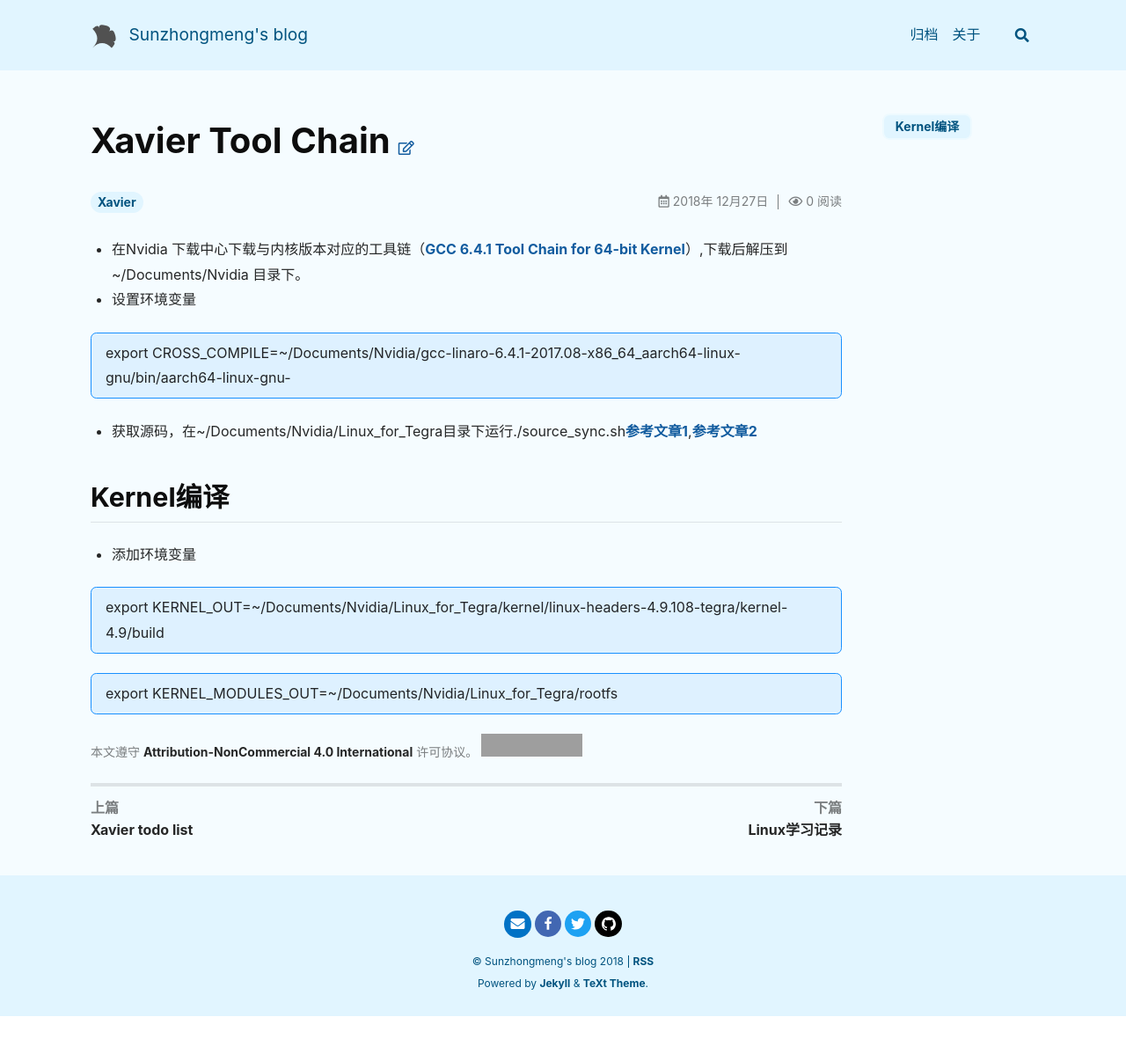
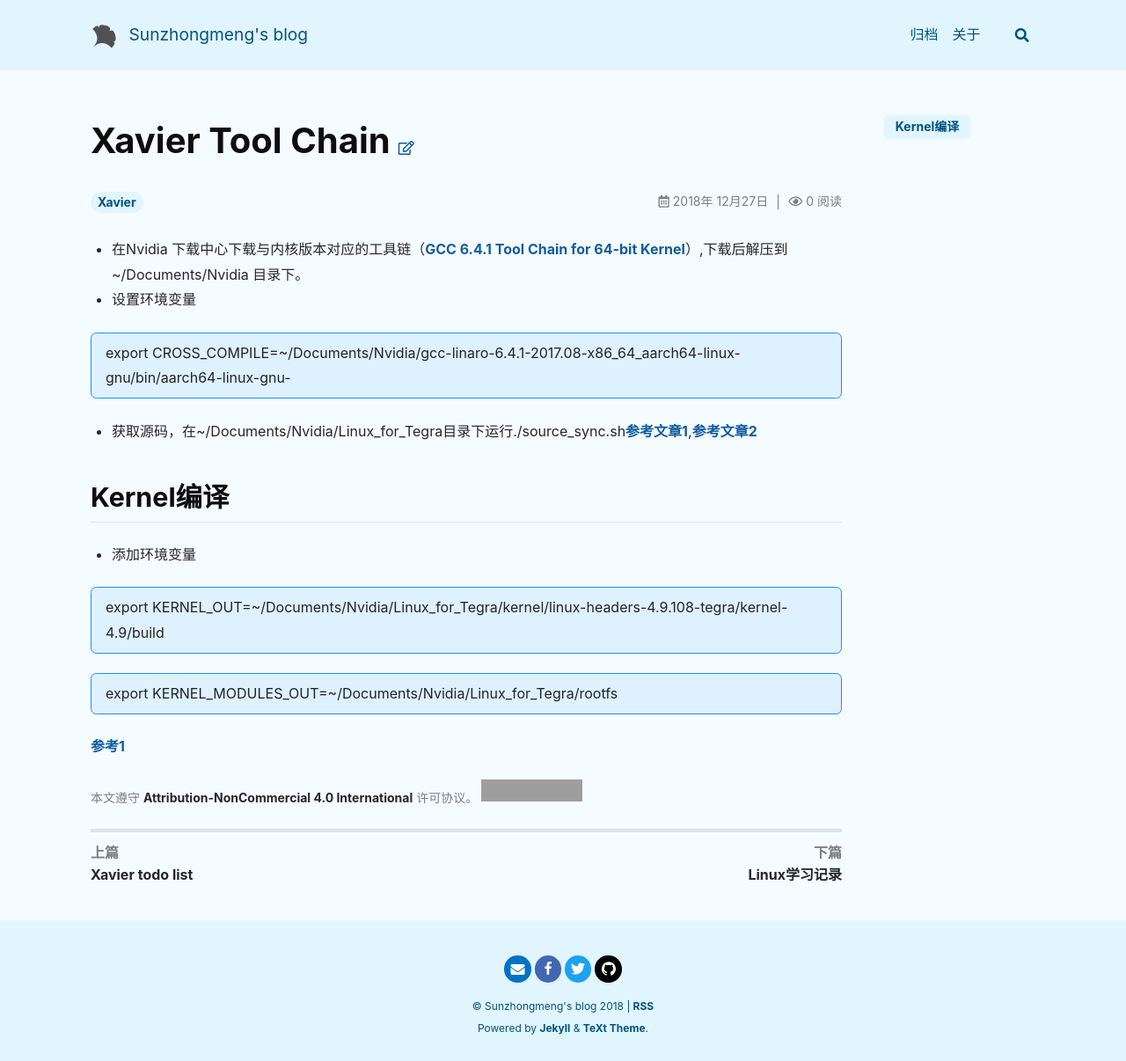
Before and after one commit to releung/sunzhongmeng.github.io, a Jekyll site: the page built from _posts/2018-12-27-nvidia-xavier-toolchain.md, in a window 1280 px wide. Shown: the whole page at 88% size. Built offline with Jekyll 4.4.1, drawn with Linux system fonts in a browser that asks for light colours; nearby versions of some CDN libraries; comment, search, counter and statistics services are not loaded; before the commit the page ends 1155 px from its top, so only the background shows below that; grey boxes are pictures that could not be loaded.

Commit message:
change toolchain.md

```diff
--- a/_posts/2018-12-27-nvidia-xavier-toolchain.md
+++ b/_posts/2018-12-27-nvidia-xavier-toolchain.md
@@ -22,3 +22,6 @@ export KERNEL_OUT=~/Documents/Nvidia/Linux_for_Tegra/kernel/linux-headers-4.9.10
 
 export KERNEL_MODULES_OUT=~/Documents/Nvidia/Linux_for_Tegra/rootfs
 {:.info}
+
+
+[参考1](https://devtalk.nvidia.com/default/topic/1025464/jetson-tx2/what-are-the-minimum-lines-of-commands-to-update-device-tree-from-a-host-for-tx2-/)
```
